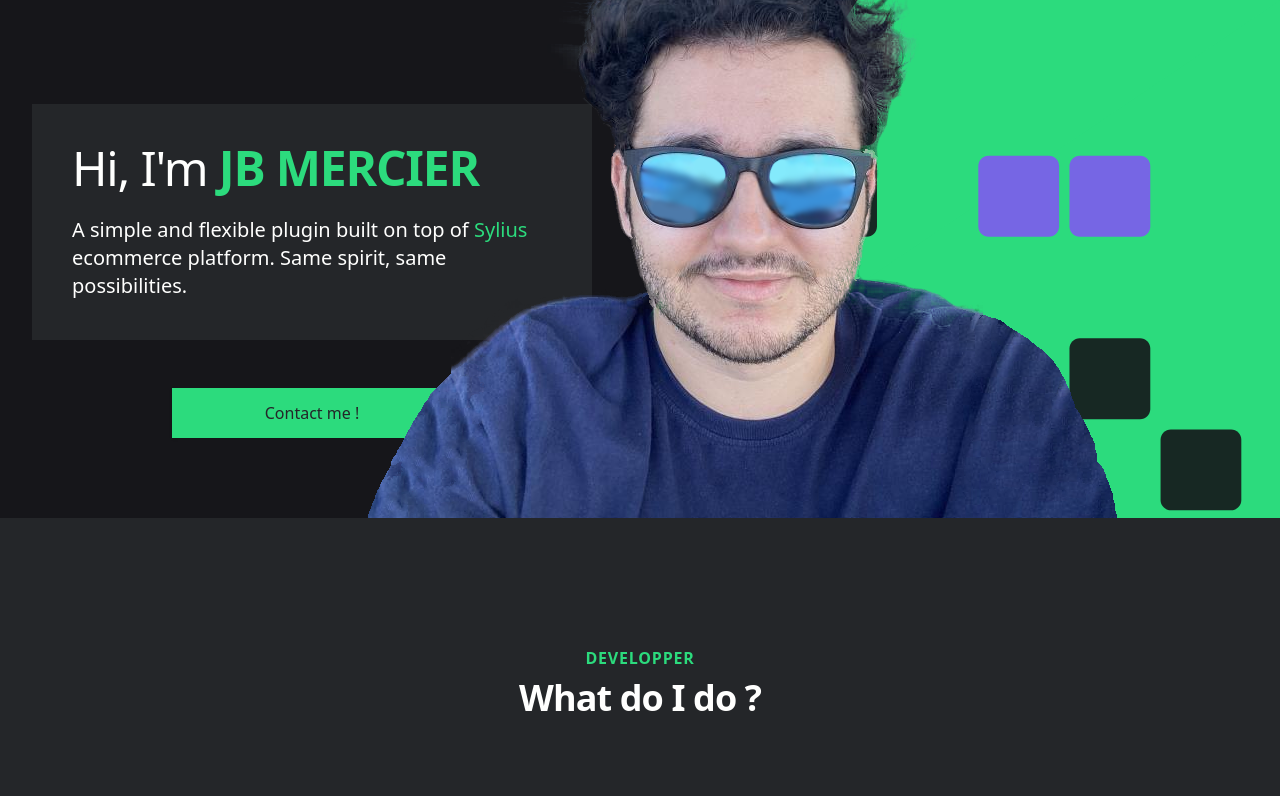
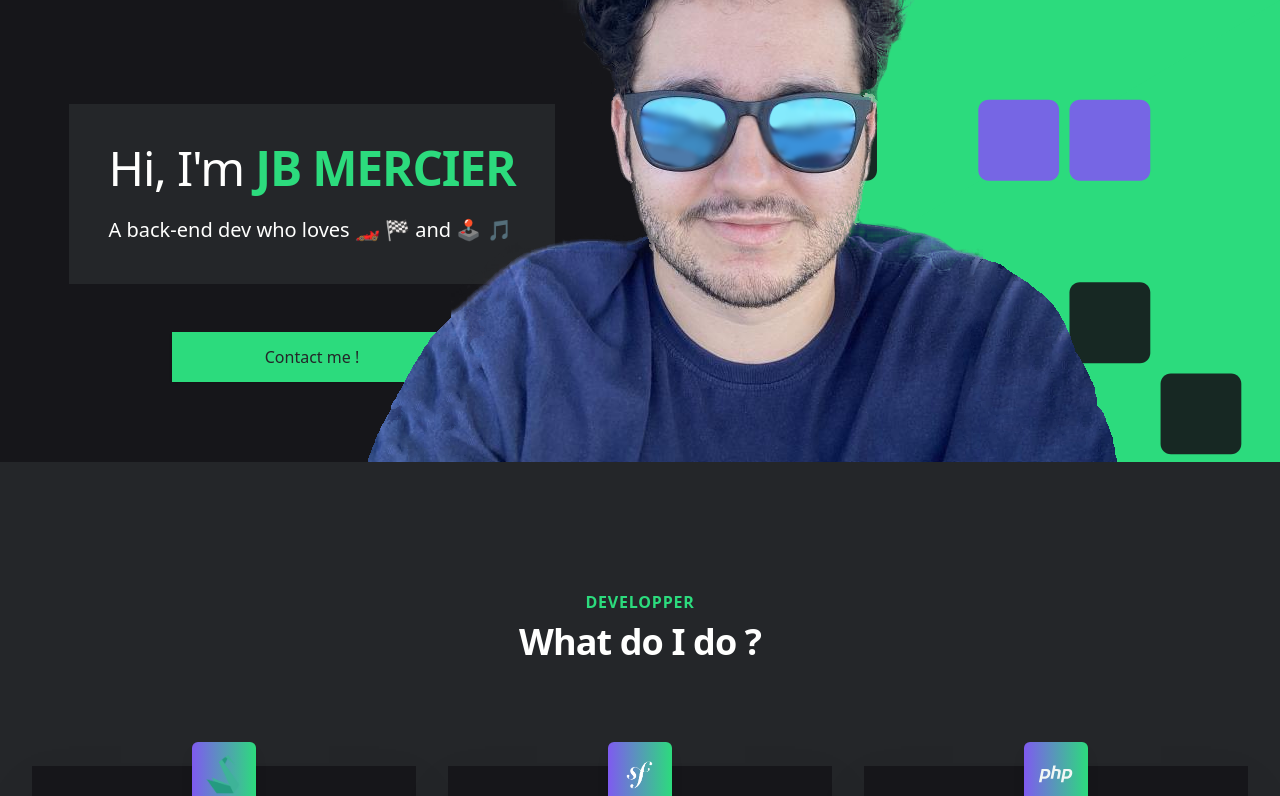
Before and after one commit to MacBim/MacBim.github.io, a Vue app: page / in a window 1280 px wide. Shown: the top 796 px of the page. Built offline with nearby package versions, Linux system fonts and the light colour scheme.

Commit message:
fix: Change presentation

```diff
--- a/src/components/home/PresentationComponent.vue
+++ b/src/components/home/PresentationComponent.vue
@@ -4,7 +4,7 @@
             <div class="flex flex-col items-center">
                 <div class="mt-6 sm:max-w-xl bg-black p-10">
                     <h1 class="text-4xl text-white tracking-tight sm:text-5xl">Hi, I'm <span class="font-extrabold text-green">JB MERCIER</span></h1>
-                    <p class="mt-6 text-xl text-white">A simple and flexible plugin built on top of <span class="text-green">Sylius</span> ecommerce platform. Same spirit, same possibilities.</p>
+                    <p class="mt-6 text-xl text-white">A back-end dev who loves 🏎️ 🏁 and  🕹️ 🎵</p>
                 </div>
                 <div class="mb-10 mt-12 sm:max-w-lg w-1/2 xl:mb-0">
                     <a href="#contact" class="text-center block w-full border border-transparent px-5 py-3 bg-green text-base font-medium text-black shadow hover:bg-dark-green sm:px-10">Contact me !</a>
```
